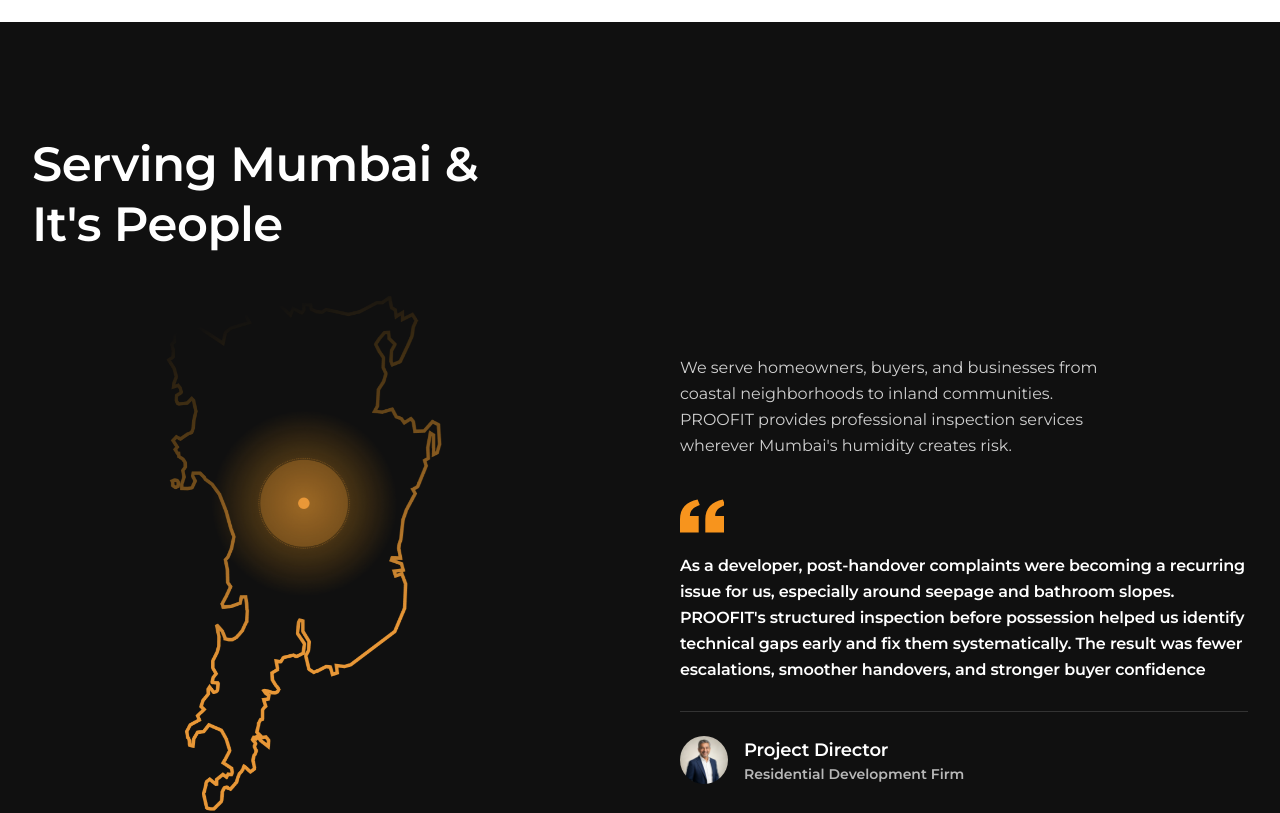
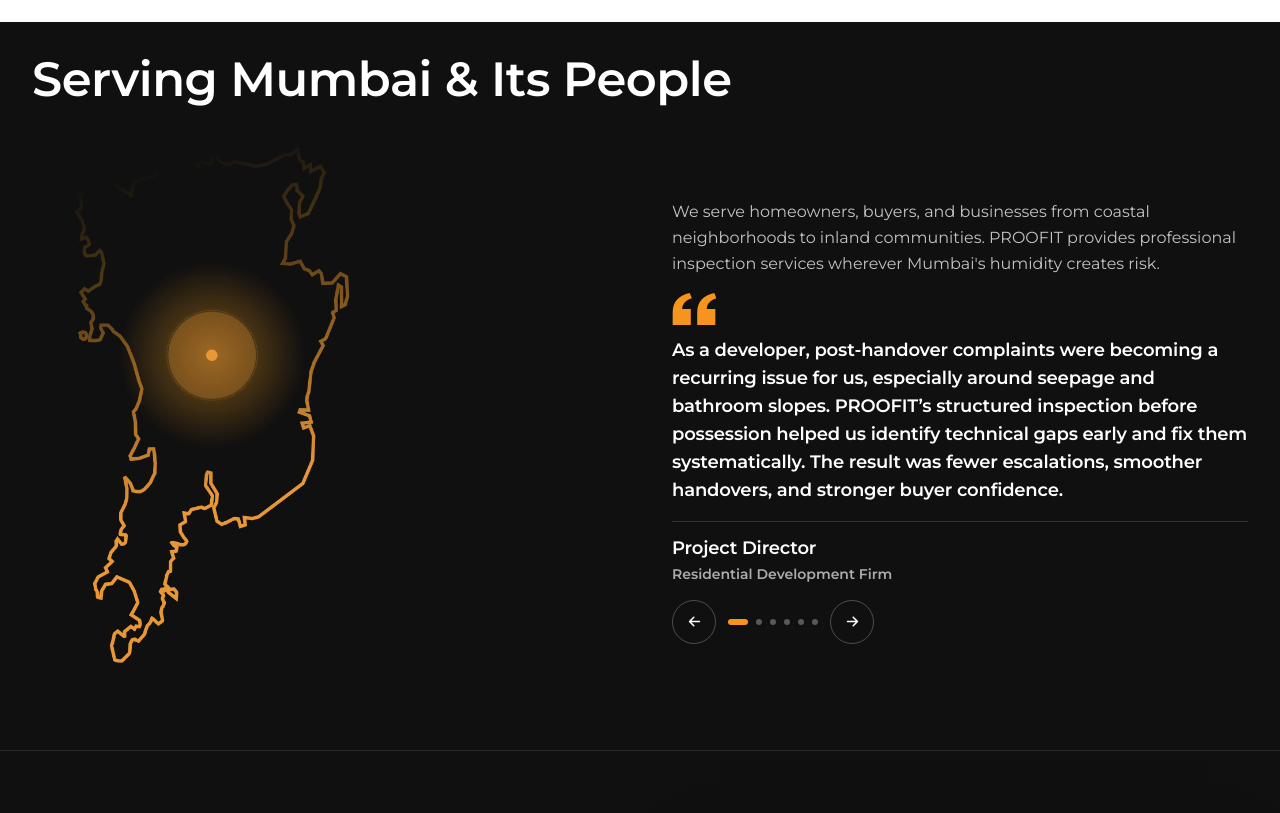
Before and after one commit to cyberpaapi/ProofitRevamp, a Next.js app: page /landing-page2 in a window 1280 px wide. Shown: the part 8260-9073 px from the top of the page. Built offline with nearby package versions, Linux system fonts and the light colour scheme; no server answers.

Commit message:
Refine testimonials footer and form feedback

```diff
--- a/app/thank-you/page.tsx
+++ b/app/thank-you/page.tsx
@@ -25,7 +25,7 @@
         </span>
         <h1 className="mt-8 font-display text-5xl font-semibold sm:text-6xl">Thank You!</h1>
         <p className="mx-auto mt-4 max-w-xl text-lg leading-relaxed text-white/90 md:mt-6">
-          Your enquiry has been successfully received. A member of the Proofit team will contact you within 24–48 hours.
+          Thank you for filling the form, someone from the Proofit team will reach out to you shortly.
         </p>
       </div>
     </section>
--- a/components/DarkEnquiryForm.tsx
+++ b/components/DarkEnquiryForm.tsx
@@ -37,19 +37,19 @@
 
   if (status === "success") {
     return (
-      <div className="rounded-2xl border border-white/15 p-10 text-center" role="status">
+      <div className="rounded-2xl border border-white/15 p-8 text-left sm:p-10" role="status">
         <svg className="draw-check mx-auto mb-5" width="64" height="64" viewBox="0 0 72 72" fill="none" aria-hidden>
           <circle cx="36" cy="36" r="34" stroke="#F7941D" strokeWidth="3" />
           <path d="M22 37 L32 47 L52 26" stroke="#F7941D" strokeWidth="5" strokeLinecap="round" strokeLinejoin="round" fill="none" />
         </svg>
         <h3 className="mb-2 font-display text-2xl font-semibold text-white">Enquiry received</h3>
-        <p className="text-white/70">We&apos;ll get back to you within one working day.</p>
+        <p className="text-white/70">Thank you for filling the form, someone from the Proofit team will reach out to you shortly.</p>
       </div>
     );
   }
 
   return (
-    <form onSubmit={onSubmit} className="grid gap-7" noValidate>
+    <form onSubmit={onSubmit} className="grid gap-7 text-left" noValidate>
       <div className="grid gap-7 sm:grid-cols-2">
         <div>
           <label htmlFor="cta-name" className="mb-1 block font-display text-sm font-semibold text-white">Name</label>
--- a/components/EnquiryForm.tsx
+++ b/components/EnquiryForm.tsx
@@ -41,8 +41,7 @@
         </svg>
         <h3 className="mb-2 text-2xl font-bold">Enquiry received</h3>
         <p className="text-ink-soft/80">
-          Thank you — we&apos;ve got your details and will get back to you within one working day. A confirmation
-          email is on its way to your inbox.
+          Thank you for filling the form, someone from the Proofit team will reach out to you shortly.
         </p>
       </div>
     );
--- a/components/Footer.tsx
+++ b/components/Footer.tsx
@@ -31,10 +31,10 @@
 export default function Footer() {
   return (
     <footer className="bg-[#121212] text-white">
-      <div className="mx-auto grid max-w-7xl gap-x-10 gap-y-10 px-4 pb-12 pt-8 sm:px-6 md:pt-10 lg:grid-cols-[minmax(220px,300px)_1fr_minmax(220px,300px)] lg:px-8">
+      <div className="mx-auto grid max-w-7xl gap-x-10 gap-y-10 px-4 pb-12 pt-5 sm:px-6 md:pt-6 lg:grid-cols-[minmax(220px,300px)_1fr_minmax(220px,300px)] lg:px-8">
         {/* Brand */}
         <div>
-          <Image src="/images/logo.svg" alt="Proofit" width={150} height={50} className="mb-4 h-auto w-[150px] brightness-0 invert" />
+          <Image src="/images/logo.svg" alt="Proofit" width={150} height={50} className="mb-3 h-auto w-[150px] brightness-0 invert" />
           <p className="text-sm leading-relaxed text-white/60">
             Independent, evidence-backed home inspections in {site.serviceArea}. International standards, thermal
             imaging, and reports that settle arguments.
@@ -62,7 +62,7 @@
           <ul className="grid grid-cols-2 gap-x-5 gap-y-5 sm:gap-x-10">
             {serviceLinks.map((l) => (
               <li key={l.label}>
-                <Link href={l.href} className="font-display text-base font-semibold leading-snug transition-colors hover:text-brand sm:text-lg">
+                <Link href={l.href} className="font-display text-lg font-semibold leading-snug transition-colors hover:text-brand sm:text-xl">
                   {l.label}
                 </Link>
               </li>
--- a/components/Header.tsx
+++ b/components/Header.tsx
@@ -187,8 +187,8 @@
         aria-modal="true"
         aria-label="Site menu"
       >
-        <div className="mx-auto flex max-w-7xl items-center justify-between px-4 py-3 sm:px-6 lg:px-8">
-          <Image src="/images/logo.svg" alt="Proofit" width={128} height={43} className="h-auto w-[110px] rounded-md bg-white/95 px-2 py-1 md:w-[128px]" />
+        <div className="mx-auto flex max-w-7xl items-center justify-between px-4 py-2 sm:px-6 lg:px-8">
+          <Image src="/images/logo.svg" alt="Proofit" width={128} height={43} className="h-auto w-[110px] brightness-0 invert md:w-[128px]" />
           <button
             type="button"
             onClick={() => setOpen(false)}
--- a/components/HomeExperience.tsx
+++ b/components/HomeExperience.tsx
@@ -8,6 +8,7 @@
 import HomeAboutSequence from "@/components/HomeAboutSequence";
 import InspectionBubbles from "@/components/InspectionBubbles";
 import ModelsReveal, { ModelsRevealMobile } from "@/components/ModelsReveal";
+import MumbaiTestimonials from "@/components/MumbaiTestimonials";
 import LandingLeadForm from "@/components/LandingLeadForm";
 import ScrollToEnquiryButton from "@/components/ScrollToEnquiryButton";
 import { site } from "@/lib/site";
@@ -299,62 +300,7 @@
       <ModelsRevealMobile b2b={b2b} b2c={b2c} />
 
       {/* ----------------------------- SERVING MUMBAI ------------------------- */}
-      <section className="bg-[#101010] py-20 text-white md:py-28">
-        <div className="mx-auto max-w-7xl px-4 sm:px-6 lg:px-8">
-          <Reveal>
-            <h2 className="font-display text-4xl font-semibold leading-tight md:text-5xl">
-              Serving Mumbai &amp;
-              <br />
-              It&apos;s People
-            </h2>
-          </Reveal>
-          <div className="mt-10 grid items-center gap-12 lg:grid-cols-2 lg:gap-20">
-            <Reveal from="left" className="relative mx-auto w-full max-w-sm">
-              <Image
-                src="/images/mumbai-map-orange.png"
-                alt="Orange outline map of Mumbai with a glowing location marker"
-                width={666}
-                height={956}
-                className="h-auto w-full"
-              />
-            </Reveal>
-            <div>
-              <Reveal>
-                <p className="max-w-md leading-relaxed text-white/80">
-                  We serve homeowners, buyers, and businesses from coastal neighborhoods to inland communities.
-                  PROOFIT provides professional inspection services wherever Mumbai&apos;s humidity creates risk.
-                </p>
-              </Reveal>
-              <Reveal delay={140} className="mt-10">
-                <svg width="44" height="34" viewBox="0 0 32 24" fill="none" aria-hidden>
-                  <path d="M0 24V14.4C0 6.4 4.8 1.6 12.8 0l1.6 4c-4.8 1.6-7.2 4.27-7.2 8h6.4v12H0Zm18.4 0V14.4c0-8 4.8-12.8 12.8-14.4l1.6 4c-4.8 1.6-7.2 4.27-7.2 8H32v12H18.4Z" fill="#F7941D" />
-                </svg>
-                <p className="mt-5 max-w-xl font-display font-semibold leading-relaxed">
-                  As a developer, post-handover complaints were becoming a recurring issue for us, especially around
-                  seepage and bathroom slopes. PROOFIT&apos;s structured inspection before possession helped us identify
-                  technical gaps early and fix them systematically. The result was fewer escalations, smoother
-                  handovers, and stronger buyer confidence
-                </p>
-                <div className="mt-7 flex items-center gap-4 border-t border-white/15 pt-6">
-                  <span className="relative h-12 w-12 overflow-hidden rounded-full">
-                    <Image
-                      src="/images/director.webp"
-                      alt="Project Director of a residential development firm"
-                      fill
-                      sizes="48px"
-                      className="object-cover"
-                    />
-                  </span>
-                  <div>
-                    <p className="font-display text-lg font-semibold">Project Director</p>
-                    <p className="text-sm font-semibold text-white/70">Residential Development Firm</p>
-                  </div>
-                </div>
-              </Reveal>
-            </div>
-          </div>
-        </div>
-      </section>
+      <MumbaiTestimonials />
 
       {/* ------------------------------ FINAL CTA ----------------------------- */}
       <section className="border-t border-white/10 bg-[#101010] pb-20 pt-16 text-white md:pb-24">
@@ -370,7 +316,7 @@
               bills worth lakhs tomorrow.
             </p>
           </Reveal>
-          <Reveal delay={150}>
+          <Reveal delay={150} className="text-left">
             {campaignMode ? <LandingLeadForm idPrefix="landing2-enquiry" /> : <DarkEnquiryForm />}
           </Reveal>
         </div>
--- a/components/LandingLeadForm.tsx
+++ b/components/LandingLeadForm.tsx
@@ -124,7 +124,7 @@
         </p>
       )}
 
-      <div className={isHorizontal ? "mt-5 flex flex-col gap-4 sm:flex-row sm:items-center sm:justify-between" : ""}>
+      <div className={isHorizontal ? "mt-5 flex flex-col items-start gap-4 lg:flex-row lg:items-center lg:justify-between" : ""}>
         {isHorizontal && (
           <p className="max-w-2xl text-xs leading-relaxed text-white/45">
             By submitting, you agree to receive calls, SMS, or email about your enquiry.
--- /dev/null
+++ b/components/MumbaiTestimonials.tsx
@@ -0,0 +1,100 @@
+"use client";
+
+import Image from "next/image";
+import { useState } from "react";
+
+const testimonials = [
+  {
+    quote: "As a developer, post-handover complaints were becoming a recurring issue for us, especially around seepage and bathroom slopes. PROOFIT’s structured inspection before possession helped us identify technical gaps early and fix them systematically. The result was fewer escalations, smoother handovers, and stronger buyer confidence.",
+    author: "Project Director",
+    organisation: "Residential Development Firm",
+  },
+  {
+    quote: "We manage multiple commercial assets, and inconsistent quality checks were increasing maintenance costs. PROOFIT brought a standardized, data-backed inspection framework that highlighted drainage, waterproofing, and electrical risks across units. It has helped us move from reactive maintenance to preventive asset management.",
+    author: "Head of Facilities",
+    organisation: "Commercial Office Portfolio",
+  },
+  {
+    quote: "We were about to close on a resale apartment that looked flawless. PROOFIT’s inspection revealed concealed moisture and improper balcony slopes that would have led to seepage in monsoon. Their report gave us leverage to negotiate corrective work before payment. It changed the outcome completely.",
+    author: "Homebuyer",
+    organisation: "Secondary Market",
+  },
+  {
+    quote: "After renovation, everything appeared fine visually, but we wanted technical validation. PROOFIT identified plumbing pressure inconsistencies and minor waterproofing gaps that our contractor had overlooked. Fixing them early prevented long-term damage and unnecessary future expenses.",
+    author: "Homeowner",
+    organisation: "Post-Renovation",
+  },
+  {
+    quote: "Tenant complaints around dampness were affecting our rental yield. PROOFIT’s detailed assessment helped us trace the issue to improper drainage flow and waterproofing failure. Their structured report allowed us to address the root cause instead of patchwork fixes.",
+    author: "Landlord & Property Investor",
+    organisation: "",
+  },
+  {
+    quote: "What stood out was the clarity of their reporting. Every issue was documented with evidence, severity grading, and precise location tagging. It removed guesswork and gave us a technical basis to hold contractors accountable without confrontation.",
+    author: "Corporate Real Estate Manager",
+    organisation: "",
+  },
+];
+
+export default function MumbaiTestimonials() {
+  const [index, setIndex] = useState(0);
+  const testimonial = testimonials[index];
+  const move = (direction: number) => {
+    setIndex((current) => (current + direction + testimonials.length) % testimonials.length);
+  };
+
+  return (
+    <section className="relative isolate scroll-mt-16 overflow-hidden bg-[#101010] py-5 text-white md:py-10 lg:h-[calc(100svh-72px)] lg:min-h-[620px] lg:scroll-mt-[72px] lg:py-8">
+      <div className="relative mx-auto flex h-full max-w-7xl flex-col px-4 sm:px-6 lg:px-8">
+        <h2 className="max-w-[17rem] font-display text-[2rem] font-semibold leading-[1.05] sm:max-w-none sm:text-4xl md:text-5xl">
+          Serving Mumbai &amp; Its People
+        </h2>
+        <div className="mt-3 grid min-h-0 flex-1 items-center gap-5 md:mt-5 md:grid-cols-[minmax(190px,0.7fr)_1.3fr] md:gap-10 lg:grid-cols-2 lg:gap-16">
+          <div className="absolute right-4 top-10 -z-10 h-40 w-28 opacity-20 sm:right-8 md:static md:z-auto md:h-full md:max-h-[70svh] md:w-full md:max-w-sm md:opacity-100">
+            <Image
+              src="/images/mumbai-map-orange.png"
+              alt="Orange outline map of Mumbai with a glowing location marker"
+              width={666}
+              height={956}
+              className="h-full w-full object-contain"
+            />
+          </div>
+          <div className="flex min-h-0 flex-col justify-center">
+            <p className="max-w-xl text-sm leading-relaxed text-white/75 sm:text-base">
+              We serve homeowners, buyers, and businesses from coastal neighborhoods to inland communities. PROOFIT
+              provides professional inspection services wherever Mumbai&apos;s humidity creates risk.
+            </p>
+            <article className="mt-3 md:mt-4" aria-live="polite" aria-atomic="true">
+              <svg className="h-6 w-8 sm:h-8 sm:w-11" viewBox="0 0 32 24" fill="none" aria-hidden>
+                <path d="M0 24V14.4C0 6.4 4.8 1.6 12.8 0l1.6 4c-4.8 1.6-7.2 4.27-7.2 8h6.4v12H0Zm18.4 0V14.4c0-8 4.8-12.8 12.8-14.4l1.6 4c-4.8 1.6-7.2 4.27-7.2 8H32v12H18.4Z" fill="#F7941D" />
+              </svg>
+              <p className="mt-2 max-w-2xl font-display text-sm font-semibold leading-[1.55] md:mt-3 sm:text-base lg:text-lg">
+                {testimonial.quote}
+              </p>
+              <div className="mt-3 border-t border-white/15 pt-3 md:mt-4">
+                <p className="font-display text-base font-semibold sm:text-lg">{testimonial.author}</p>
+                {testimonial.organisation && (
+                  <p className="mt-0.5 text-xs font-semibold text-white/65 sm:text-sm">{testimonial.organisation}</p>
+                )}
+              </div>
+            </article>
+            <div className="mt-3 flex items-center gap-3 md:mt-4">
+              <button type="button" onClick={() => move(-1)} aria-label="Previous testimonial" className="flex h-11 w-11 cursor-pointer items-center justify-center rounded-full border border-white/25 transition-colors hover:border-brand hover:bg-brand focus-visible:outline focus-visible:outline-2 focus-visible:outline-offset-2 focus-visible:outline-brand">
+                <svg width="17" height="17" viewBox="0 0 24 24" fill="none" aria-hidden><path d="M19 12H5m6 6-6-6 6-6" stroke="currentColor" strokeWidth="2.2" strokeLinecap="round" strokeLinejoin="round" /></svg>
+              </button>
+              <div className="flex items-center gap-2">
+                <span className="sr-only">Testimonial {index + 1} of {testimonials.length}</span>
+                {testimonials.map((item, itemIndex) => (
+                  <span key={item.author} aria-hidden className={`h-1.5 rounded-full transition-all ${itemIndex === index ? "w-5 bg-brand" : "w-1.5 bg-white/30"}`} />
+                ))}
+              </div>
+              <button type="button" onClick={() => move(1)} aria-label="Next testimonial" className="flex h-11 w-11 cursor-pointer items-center justify-center rounded-full border border-white/25 transition-colors hover:border-brand hover:bg-brand focus-visible:outline focus-visible:outline-2 focus-visible:outline-offset-2 focus-visible:outline-brand">
+                <svg width="17" height="17" viewBox="0 0 24 24" fill="none" aria-hidden><path d="M5 12h14m-6-6 6 6-6 6" stroke="currentColor" strokeWidth="2.2" strokeLinecap="round" strokeLinejoin="round" /></svg>
+              </button>
+            </div>
+          </div>
+        </div>
+      </div>
+    </section>
+  );
+}
```
